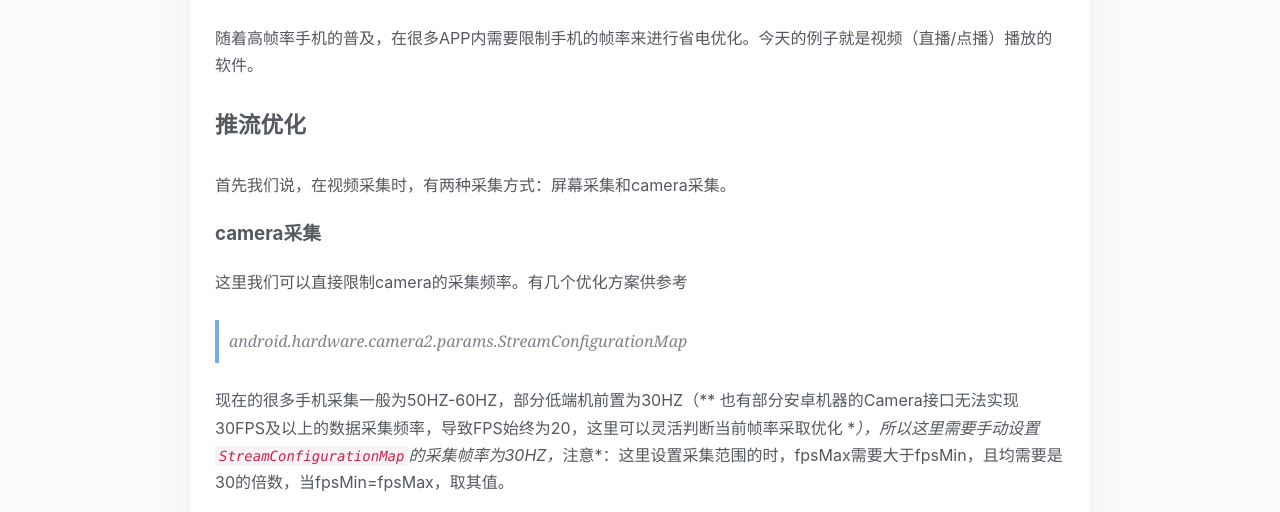
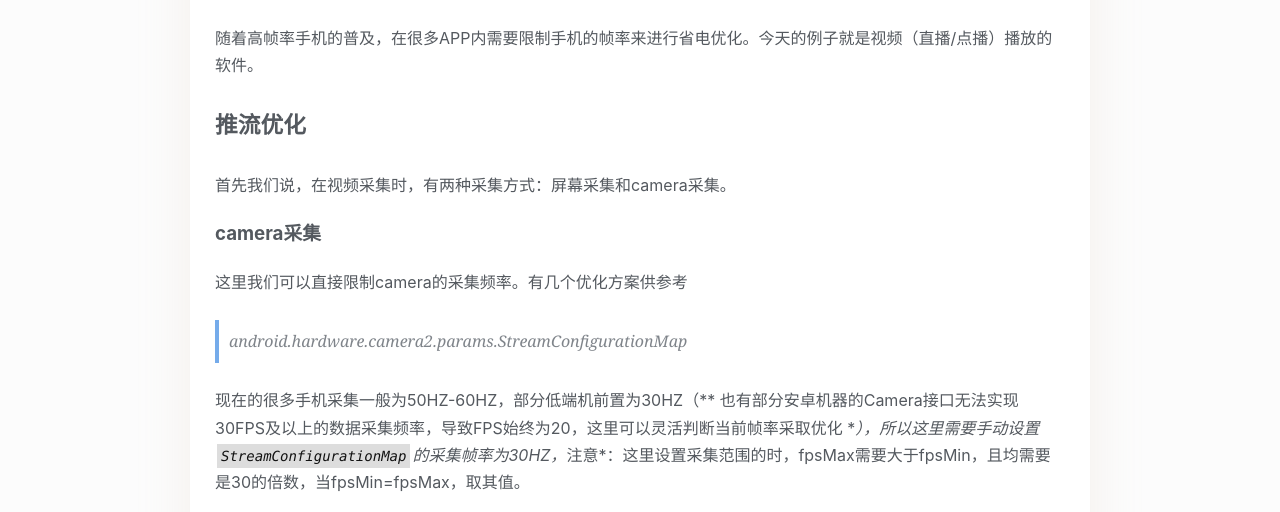
Before and after one commit to bumazhidi/bumazhidi.github.io, a plain HTML site: page 2021/01/14/about-high-frame/index.html in a window 1280 px wide. Shown: the part 394-906 px from the top of the page. Drawn offline with nearby package versions, Linux system fonts and the light colour scheme.

Commit message:
Site updated: 2021-01-14 13:34:56

```diff
--- a/css/style.css
+++ b/css/style.css
@@ -671,11 +671,12 @@ blockquote p {
   display: inline; }
 
 code {
-  background-color: #f9f2f4;
-  padding: 2px 4px;
+  background-color: #DDDDDD;
+  padding: 4px 4px;
+  margin: 2px 2px;
   font-family: Menlo, sans-serif;
   font-size: 14px;
-  color: #c7254e; }
+  color: #111111; }
 
 figure.highlight {
   padding: 0;
```
